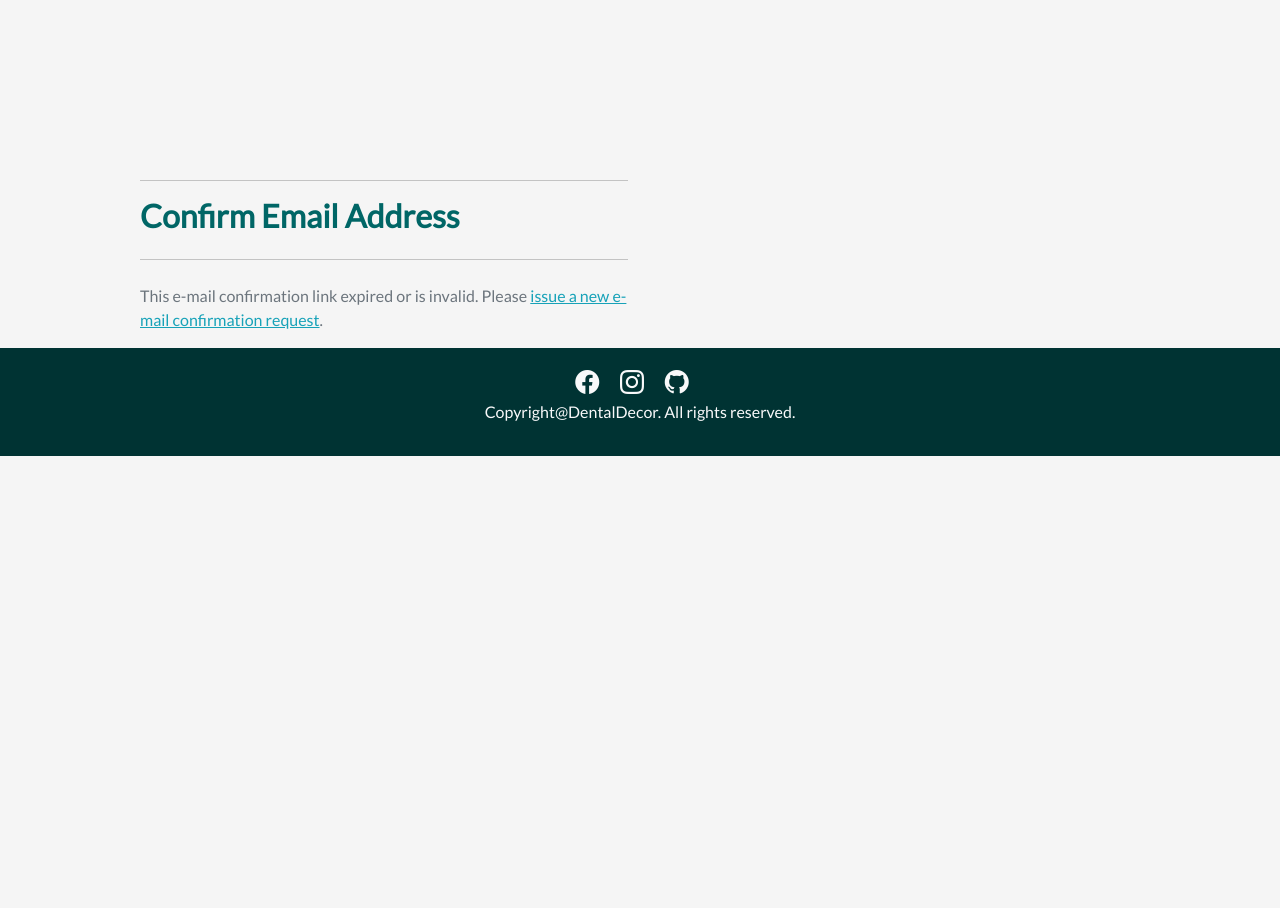
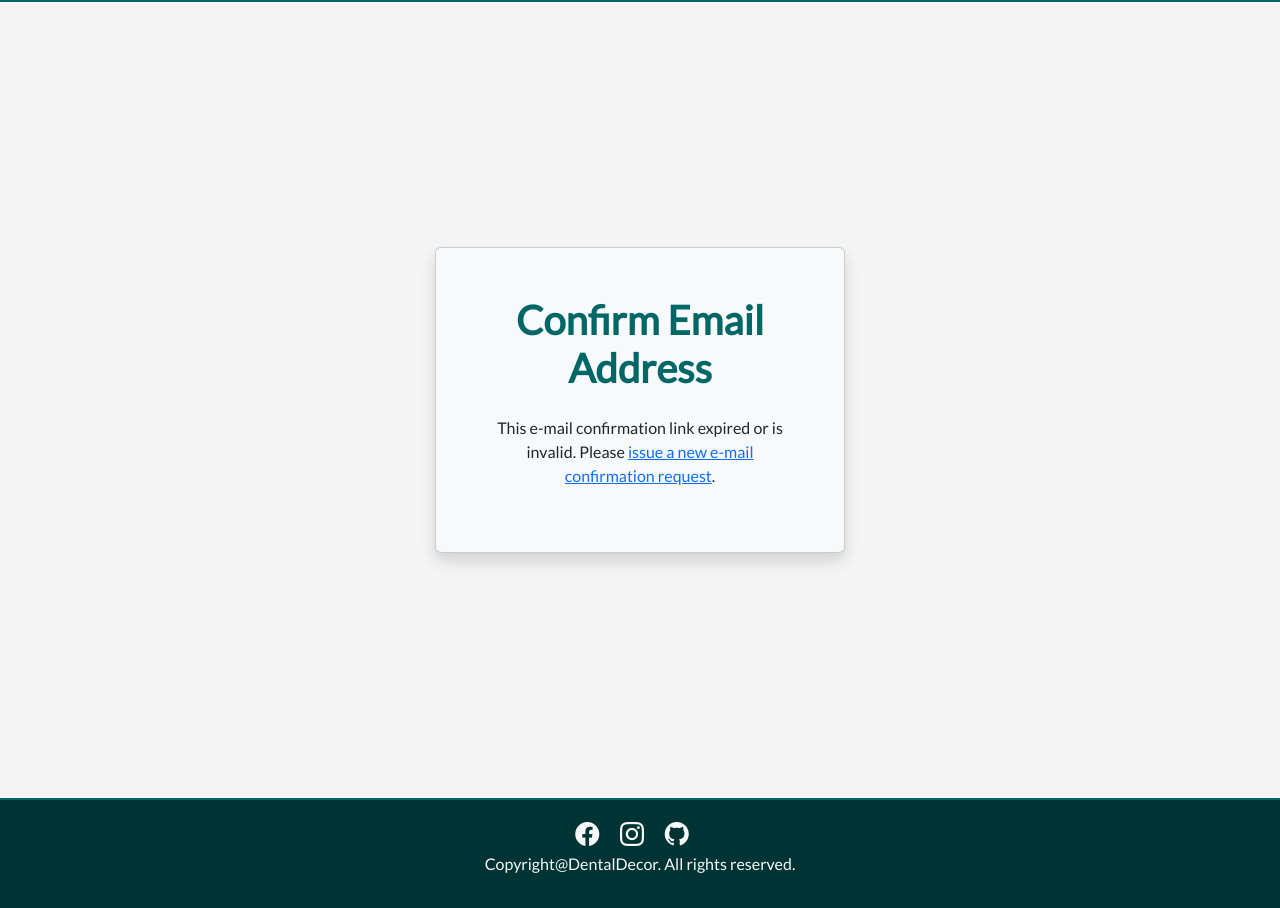
Before and after one commit to SooryaGeorge7/Dental_Decor, a Django app: a page that uses templates/allauth/account/email_confirm.html in a window 1280 px wide. Shown: the part 74-982 px from the top of the page. Before the commit the page ends 530 px from the top, so only its background shows below. Run offline with Django 3.2, Linux system fonts and the light colour scheme; some libraries are stand-ins or nearby versions.

Commit message:
fix:updated email confirm template layout

```diff
--- a/templates/allauth/account/email_confirm.html
+++ b/templates/allauth/account/email_confirm.html
@@ -1,4 +1,4 @@
-{% extends "account/base.html" %}
+{% extends "base.html" %}
 
 {% load i18n %}
 {% load account %}
@@ -6,27 +6,28 @@
 {% block head_title %}{% trans "Confirm E-mail Address" %}{% endblock %}
 
 
-{% block inner_content %}
-<hr>
-<h2 class="logo-font mb-4">{% trans "Confirm Email Address" %}</h2>
-<hr>
-{% if confirmation %}
+{% block content %}
+<section class="d-flex justify-content-center align-items-center carousal-border min-vh-100">
+    <div class="container ">
+        <div class="row mx-2 justify-content-center">
+            <div class=" card shadow bg-body-tertiary rounded col-lg-5 col-md-7  p-5 bg-light text-center ">
+                <h1 class="logo-font mb-4">{% trans "Confirm Email Address" %}</h1>
+                {% if confirmation %}
+                {% user_display confirmation.email_address.user as user_display %}
+                <p class="fs-5">{% blocktrans with confirmation.email_address.email as email %}Please confirm that <a class="dentaldecor-link" href="mailto:{{ email }}">{{ email }}</a> is an e-mail address for user {{ user_display }}.{% endblocktrans %}</p>
+                <form method="post" action="{% url 'account_confirm_email' confirmation.key %}">
+                    {% csrf_token %}
+                    <button class="btn btn-success dental-decorbtn " type="submit">{% trans 'Confirm' %}</button>
+                </form>
+                {% else %}
+                {% url 'account_email' as email_url %}
+                <p>{% blocktrans %}This e-mail confirmation link expired or is invalid. Please <a href="{{ email_url }}">issue a new e-mail confirmation request</a>.{% endblocktrans %}</p>
+                {% endif %}
+            </div>
+        </div>
+    </div>
+</section>
 
-{% user_display confirmation.email_address.user as user_display %}
 
-<p>{% blocktrans with confirmation.email_address.email as email %}Please confirm that <a href="mailto:{{ email }}">{{ email }}</a> is an e-mail address for user {{ user_display }}.{% endblocktrans %}</p>
-
-<form method="post" action="{% url 'account_confirm_email' confirmation.key %}">
-{% csrf_token %}
-    <button type="submit">{% trans 'Confirm' %}</button>
-</form>
-
-{% else %}
-
-{% url 'account_email' as email_url %}
-
-<p>{% blocktrans %}This e-mail confirmation link expired or is invalid. Please <a href="{{ email_url }}">issue a new e-mail confirmation request</a>.{% endblocktrans %}</p>
-
-{% endif %}
 
 {% endblock %}
```
